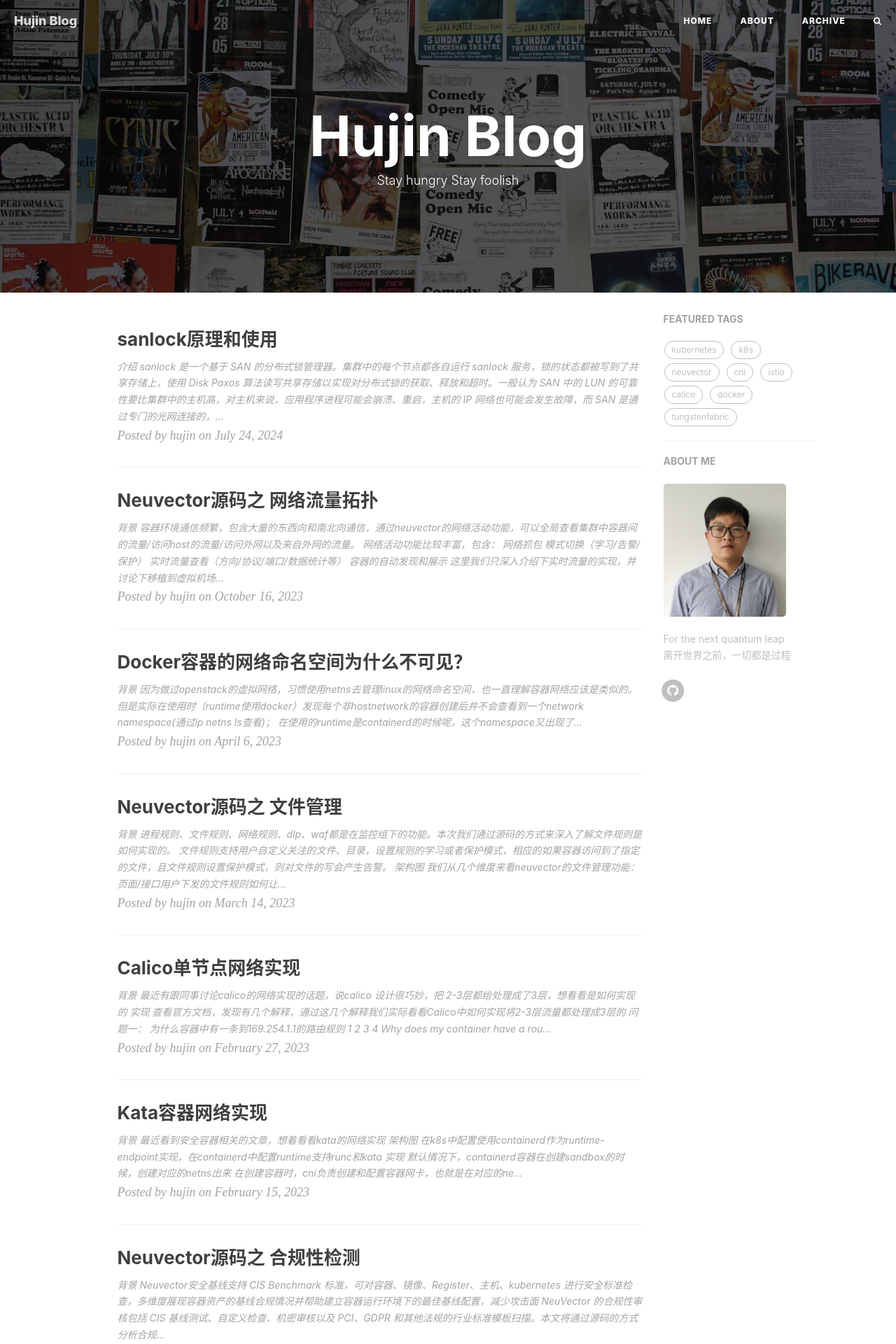
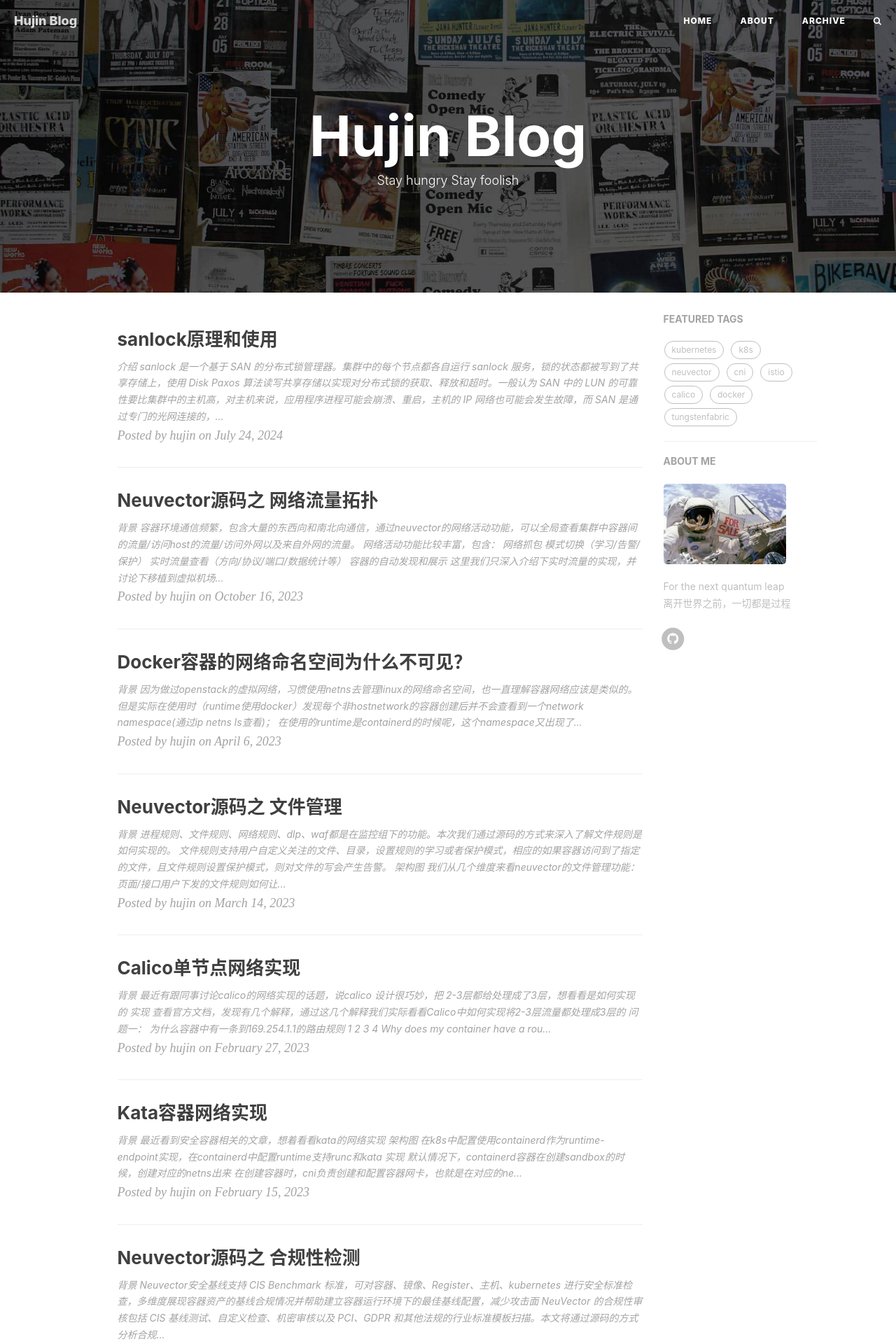
Before and after one commit to smallcoderhujin/blog, a Jekyll site: the page built from index.html, in a window 1280 px wide. Shown: the top 1920 px of the page at 70% size. Built offline with Jekyll 4.4.1, drawn with Linux system fonts in a browser that asks for light colours; nearby versions of some CDN libraries; the list of posts is cut into pages by our own code; comment, search, counter and statistics services are not loaded.

Commit message:
update avatar

```diff
--- a/_config.yml
+++ b/_config.yml
@@ -72,7 +72,7 @@ ga_domain: smallcoderhujin.github.io/blog/
 # Sidebar settings
 sidebar: true                           # whether or not using Sidebar.
 sidebar-about-description: "For the next quantum leap<br>离开世界之前，一切都是过程"
-sidebar-avatar: /blog/img/avatar-hux-ny.jpg      # use absolute URL, seeing it's used in both `/` and `/about/`
+sidebar-avatar: /blog/img/post-sample-image.jpg      # use absolute URL, seeing it's used in both `/` and `/about/`
 
 
 
```
